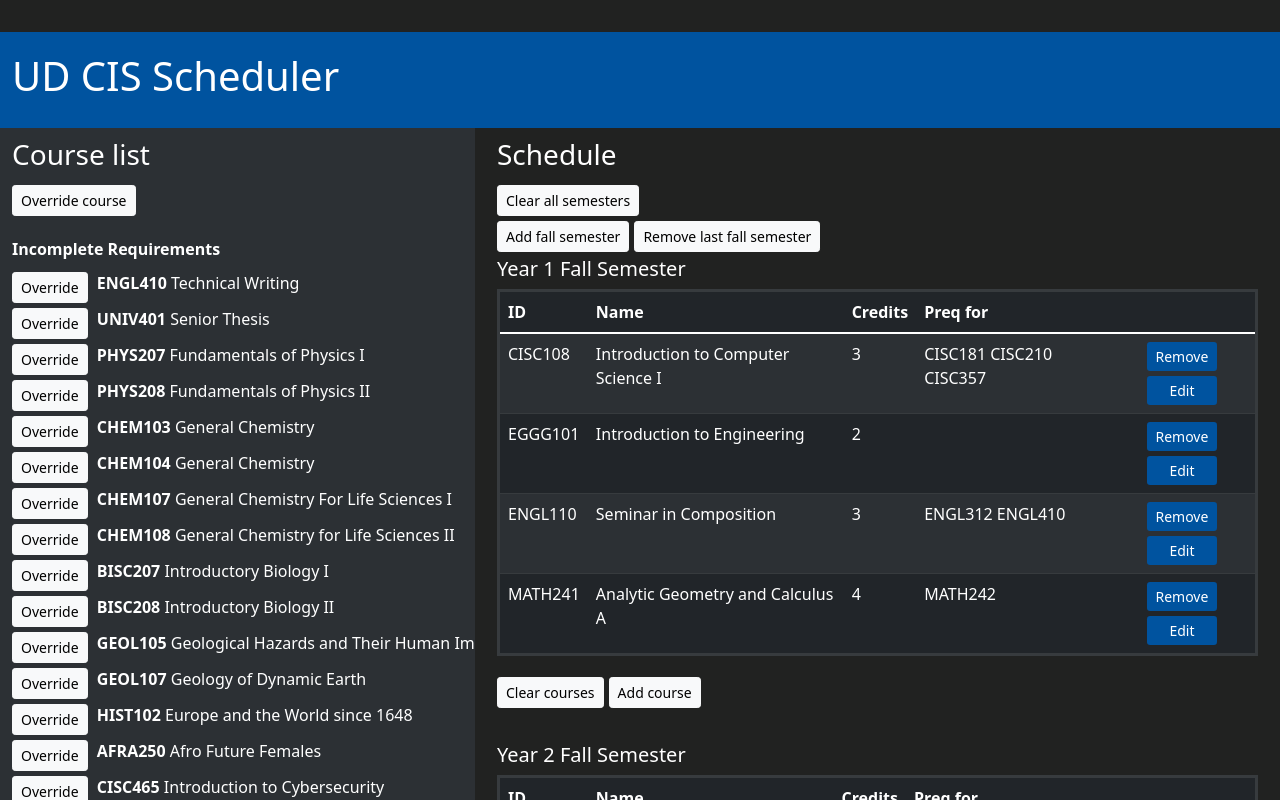
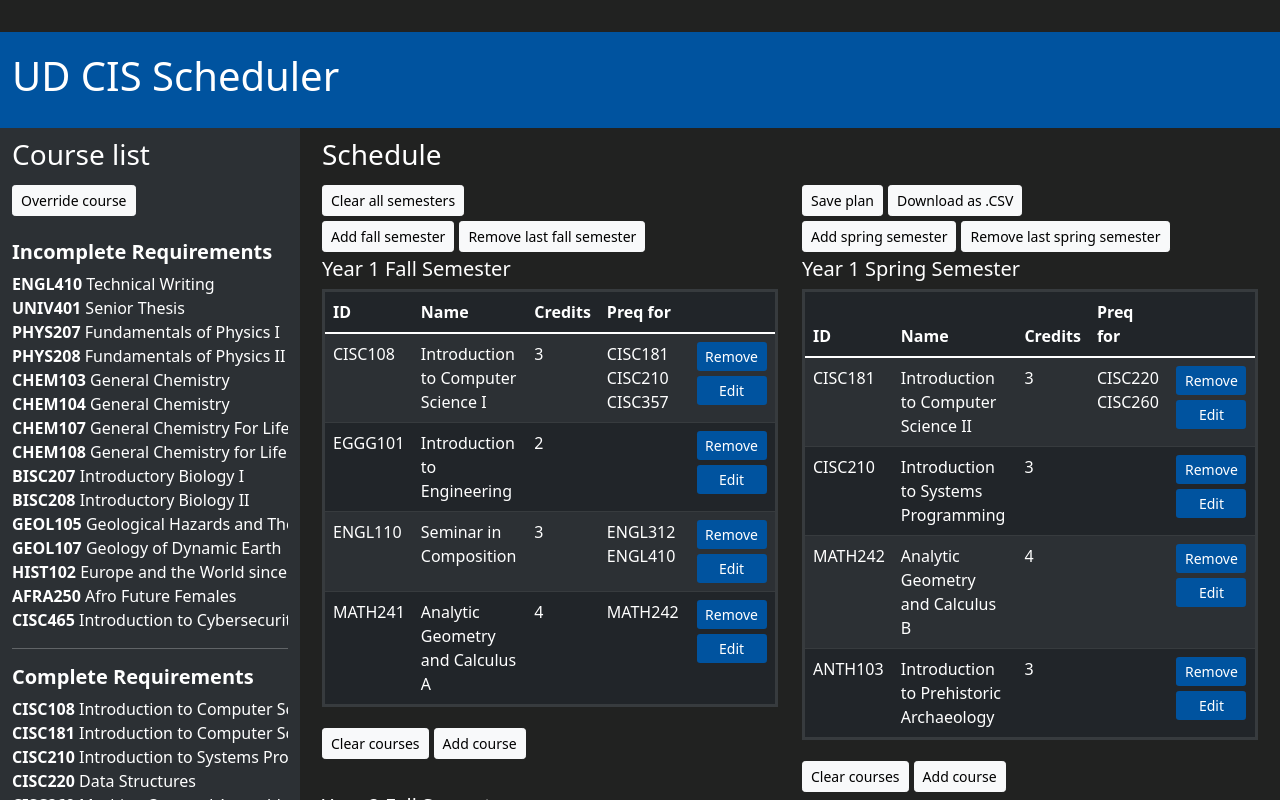
Before and after one commit to mnawar27/ud-cis-scheduler-team-7, a React (Create React App) app: page / in a window 1280 px wide. Shown: the top 800 px of the page. Built offline with nearby package versions, Linux system fonts and the light colour scheme.

Commit message:
made buttons in menu only appear when override button pressed

```diff
--- a/src/App.css
+++ b/src/App.css
@@ -19,7 +19,7 @@
 .col-2 {
   padding-top: 10px;
   background-color: #2c3034;
-  min-width: 475px;
+  min-width: 300px;
   overflow-x: scroll;
 }
 .col {
--- a/src/Components/Menu.css
+++ b/src/Components/Menu.css
@@ -1,6 +1,7 @@
 .menu {
     scroll-behavior: smooth;
     white-space: nowrap;
+    overflow: hidden;
     height: auto;
     max-width: 400px;
 }
--- a/src/Components/Menu.tsx
+++ b/src/Components/Menu.tsx
@@ -41,13 +41,13 @@ export function Menu(props:{courseList:Course[];setCourseList:(arg0:Course[])=>v
                         </div>
                     </form>
                     <Button id="cancel-button" className="btn btn-sm" onClick={()=>setOverride(false)}>Cancel</Button>
-                </div>:
+                </div> :
                 <div>
                     <button className="btn btn-light btn-sm" onClick={()=>setOverride(true)}>Override course</button>
                 </div>
             }
             <br/>
-            <h6><strong>Incomplete Requirements</strong></h6>
+            <h5><strong>Incomplete Requirements</strong></h5>
             {/* <RLDD
                 items = {COURSES.map((Course, i) => {
                     if(Course.enrolled==0){
@@ -60,16 +60,16 @@ export function Menu(props:{courseList:Course[];setCourseList:(arg0:Course[])=>v
             <ul id="menu-list" className="nav navbar-nav">
                 {props.courseList.map((Course, i) => {
                     if(Course.enrolled==0){
-                        return <li key={i}><button className="btn btn-light btn-sm" onClick={()=>overrideCourse(i)}>Override</button> <strong>{Course.name}</strong> {Course.description}</li>;
+                        return <li key={i}> {override? <button className="btn btn-light btn-sm" onClick={()=>overrideCourse(i)}>Override</button>: null } <strong>{Course.name}</strong> {Course.description}</li>;
                     }
                 })}
             </ul>
             <hr/>
-            <h6><strong>Complete Requirements</strong></h6>
+            <h5><strong>Complete Requirements</strong></h5>
             <ul id="menu-list" className="nav navbar-nav">
                 {props.courseList.map((Course, i) => {
                     if(Course.enrolled!=0){
-                        return <li key={i}><button className="btn btn-light btn-sm" onClick={()=>overrideCourse(i)}> Override</button> <strong>{Course.name}</strong> {Course.description}</li>;
+                        return <li key={i}> {override? <button className="btn btn-light btn-sm" onClick={()=>overrideCourse(i)}>Override</button>: null } <strong>{Course.name}</strong> {Course.description}</li>;
                     }
                 })}
             </ul>
```
